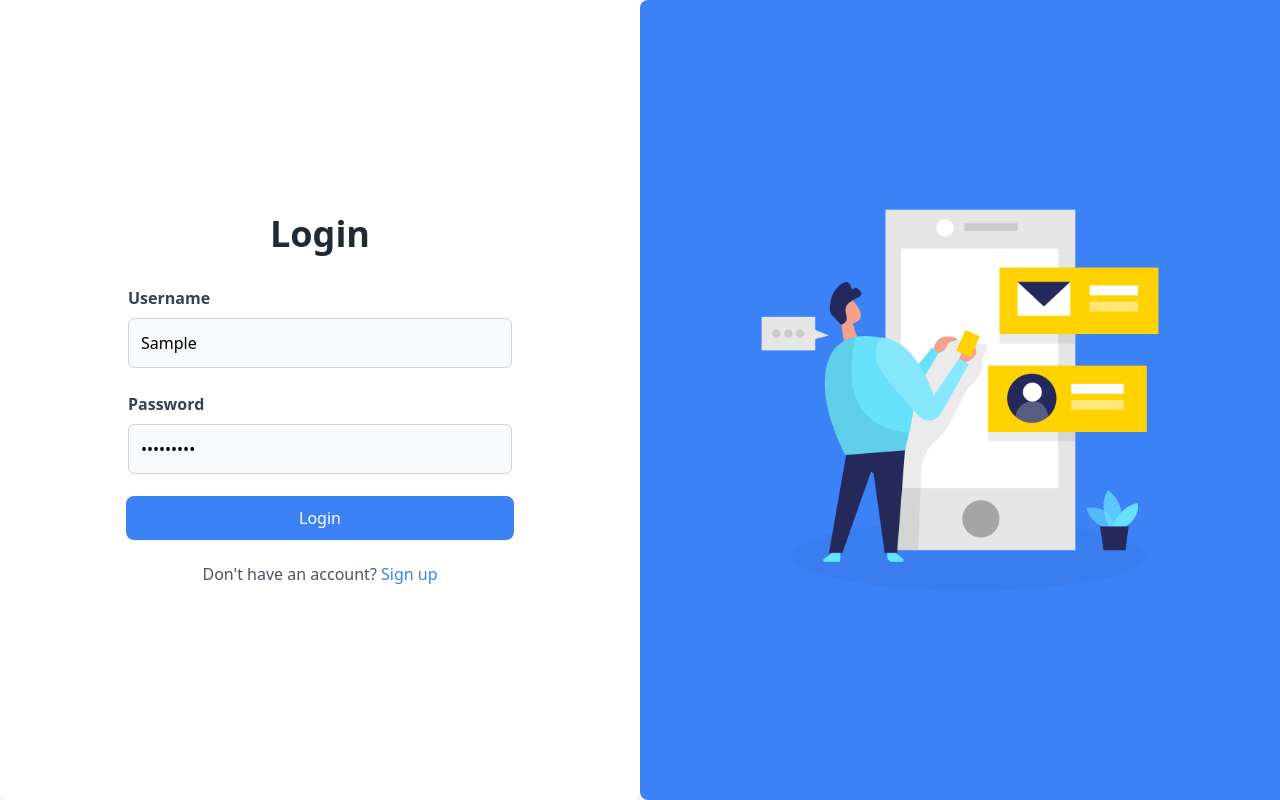
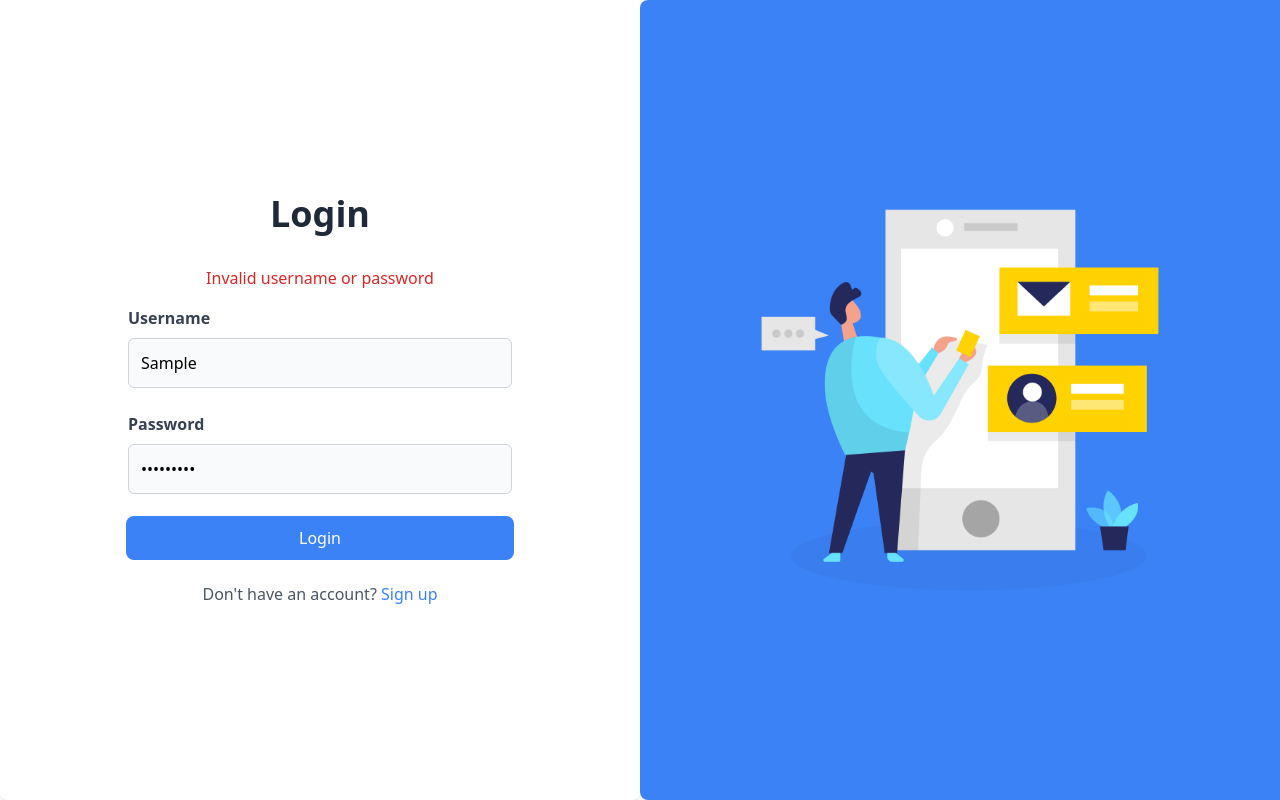
Before and after one commit to ponnparamaguru/employee-task-dlk, a React (Create React App) app in the folder client/: page / in a window 1280 px wide. Both pictures are taken after typing "Sample", "Sample123" into the empty fields and a click on the button "Login". Built offline with nearby package versions, Linux system fonts and the light colour scheme; no server answers.

Commit message:
Update Login.jsx

```diff
--- a/client/src/components/Login.jsx
+++ b/client/src/components/Login.jsx
@@ -46,6 +46,11 @@ function Login() {
     <div className="flex flex-col md:flex-row w-full h-screen">
       <div className="flex flex-col justify-center items-center w-full md:w-1/2 h-full p-6 md:p-12 bg-white shadow-lg rounded-lg">
         <h1 className="text-4xl font-bold text-gray-800 mb-8">Login</h1>
+        {error && (
+          <div className="mb-4 text-red-600">
+            {error}
+          </div>
+        )}
         <form onSubmit={handleSubmit} className="w-full max-w-sm">
           <div className="mb-6">
             <label htmlFor="username" className="block text-md font-semibold text-gray-700 mb-2">Username</label>
```
